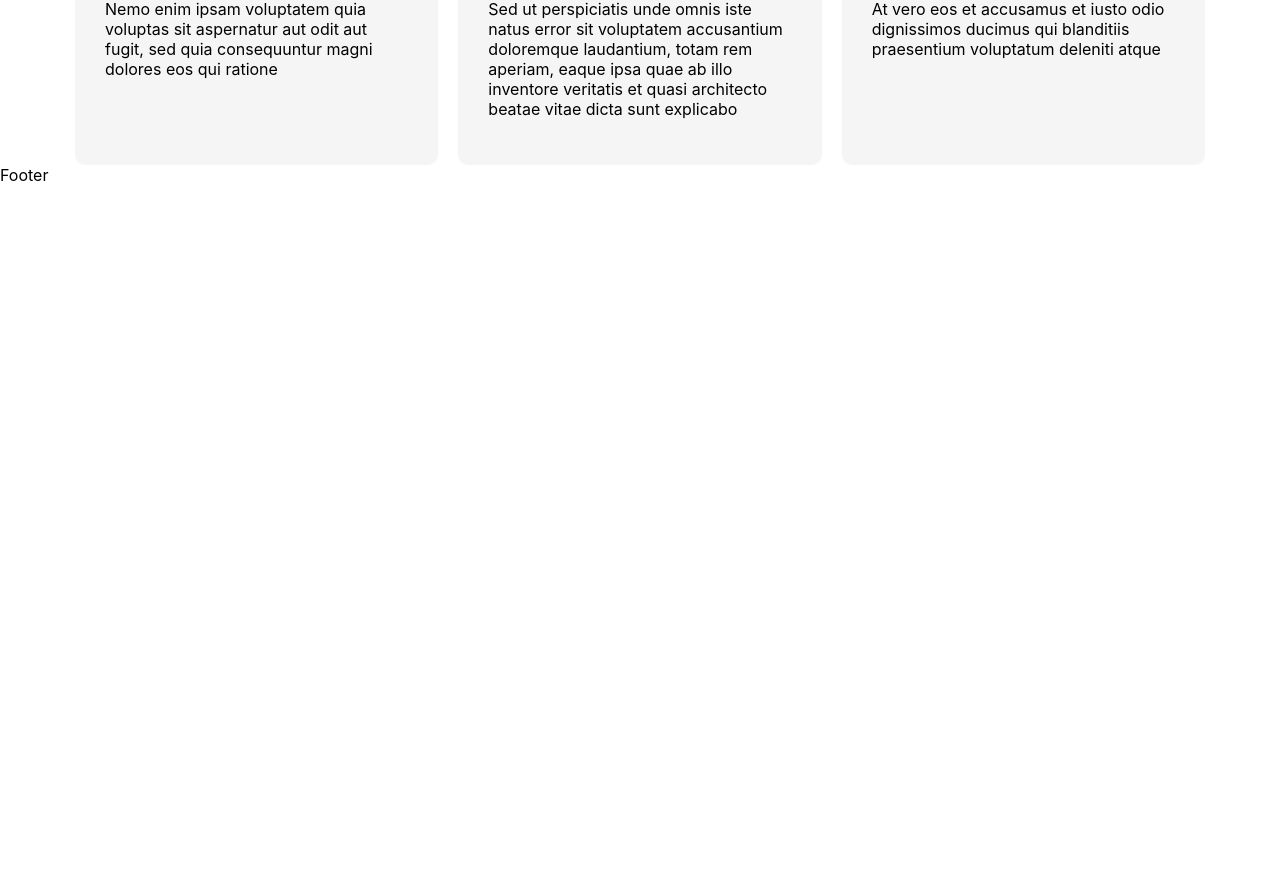
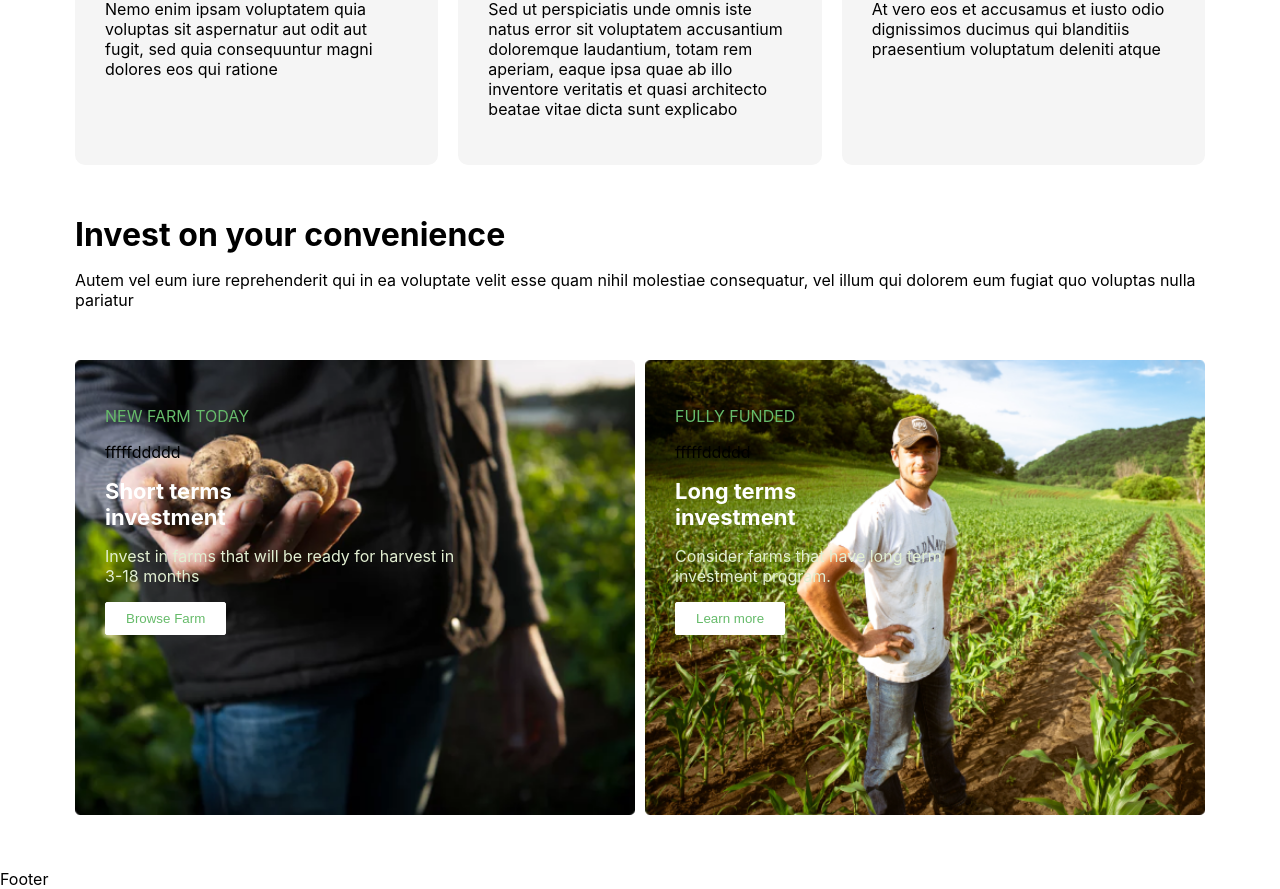
Before and after one commit to mesu-ai/zoh-farm-landingpage, a React (Create React App) app: page / in a window 1280 px wide. Shown: the part 1194-2083 px from the top of the page. Before the commit the page ends 1379 px from the top, so only its background shows below. Built offline with nearby package versions, Linux system fonts and the light colour scheme.

Commit message:
add convenince

```diff
--- /dev/null
+++ b/src/components/molecules/Convenience.jsx
@@ -0,0 +1,64 @@
+import React from 'react';
+import con1 from '../../assets/images/convience1.png';
+import con2 from '../../assets/images/convience2.png';
+
+const convienceDatas = [
+  {
+    id: 1,
+    photo: con1,
+    highlightTitle: 'NEW FARM TODAY',
+    title: 'Short terms investment',
+    shordescription:
+      'Invest in farms that will be ready for harvest in 3-18 months',
+    buttonTitle: 'Browse Farm',
+  },
+  {
+    id: 2,
+    photo: con2,
+    highlightTitle: 'FULLY FUNDED',
+    title: 'Long terms investment',
+    shordescription: 'Consider farms that have long term investment program.',
+    buttonTitle: 'Learn more',
+  },
+];
+
+const Convenience = () => {
+  return (
+    <div
+      id='convenience'
+      className='container'
+    >
+      <div>
+        <p className='convenience-title'>Invest on your convenience</p>
+        <p>
+          Autem vel eum iure reprehenderit qui in ea voluptate velit esse quam
+          nihil molestiae consequatur, vel illum qui dolorem eum fugiat quo
+          voluptas nulla pariatur
+        </p>
+      </div>
+      <div className='convenience-card-container'>
+      {convienceDatas.map((item) => (
+        <div key={item.id} className='convenience-card'>
+          <img
+          style={{width:'100%'}}
+            src={item?.photo}
+            alt=''
+          />
+          <div className='convenience-info'>
+            <p className='con-h-title'>{item.highlightTitle}</p>
+            <p>fffffddddd</p>
+            <p className='con-title'>{item.title}</p>
+            <p className='con-s-des'>{item.shordescription}</p>
+            <button className='con-button'>{item.buttonTitle}</button>
+          </div>
+        </div>
+
+      ))}
+
+      </div>
+
+    </div>
+  );
+};
+
+export default Convenience;
--- a/src/components/molecules/styles.scss
+++ b/src/components/molecules/styles.scss
@@ -70,5 +70,54 @@
     }
   }
 
+}
+
+// convenience style
+
+#convenience {
+  padding-top: 50px;
+  padding-bottom: 50px;
+  .convenience-title{
+    @include title-style(32px, black, bold);
+  }
+  .convenience-card-container{
+    margin-top: 50px;
+    @include grid-cols-divided(2, 1fr);
+
+  }
+
+  .convenience-card{
+    position: relative;
+
+    .convenience-info{
+      position: absolute;
+      top: 0;
+      padding: 30px;
+
+      .con-h-title{
+        color: #66bb6a;
+
+      }
+      .con-title{
+        @include title-style(22px,white,bold);
+        width: 200px;
+
+      }
+      .con-s-des{
+        width: 350px;
+        color: #E2EFD2;
+
+      }
+      .con-button{
+        @include button-style(white,#66bb6a,white);
+        border-radius: 2px;
+        padding: 8px 20px 8px 20px;
+
+      }
+
+
+    }
+
+  }
 
 }
--- a/src/pages/home/Home.jsx
+++ b/src/pages/home/Home.jsx
@@ -1,5 +1,6 @@
 import React from 'react';
 import Banner from '../../components/molecules/Banner';
+import Convenience from '../../components/molecules/Convenience';
 import Opportunities from '../../components/molecules/Opportunities';
 
 const Home = () => {
@@ -7,6 +8,7 @@ const Home = () => {
     <div style={{}}>
       <Banner/>
       <Opportunities/>
+      <Convenience/>
     </div>
   );
 };
--- a/src/styles/common-styles.scss
+++ b/src/styles/common-styles.scss
@@ -35,7 +35,7 @@
   grid-template-columns:repeat($col,$size);
   gap: 10px;
 }
-@mixin button-style ($bg-color, $color,$border-color,) {
+@mixin button-style ($bg-color, $color,$border-color) {
   z-index: 100;
   background-color: $bg-color;
   color: $color;
--- a/src/styles/responsive.scss
+++ b/src/styles/responsive.scss
@@ -81,3 +81,12 @@
   }
 
 }
+
+// convenience style
+@media only screen and (max-width: 768px) {
+  #convenience .convenience-card-container{
+    @include grid-cols-divided(1, 1fr);
+
+  }
+
+}
```
Also changed, not shown: src/assets/images/convience1.png (added), src/assets/images/convience2.png (added).
